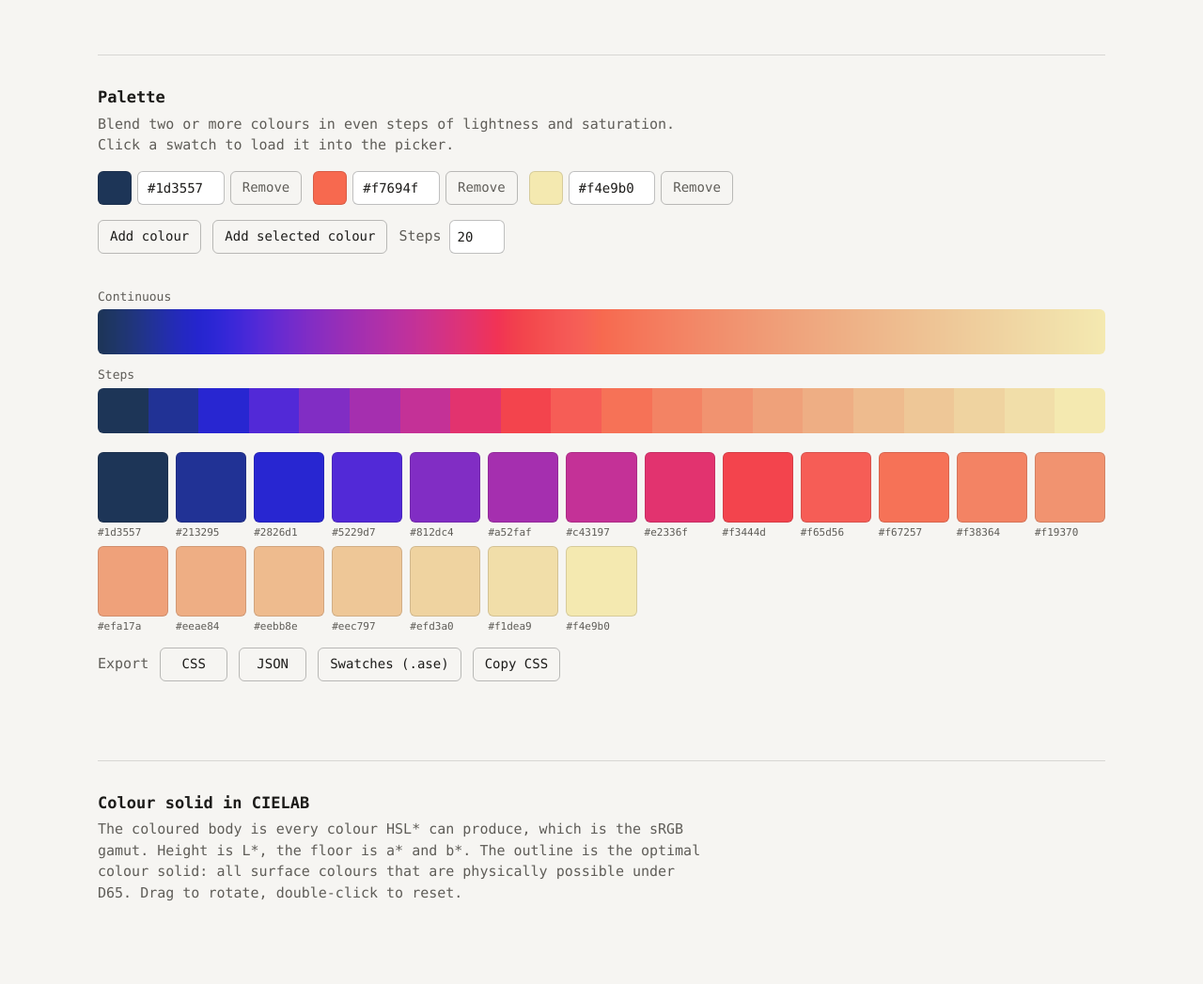
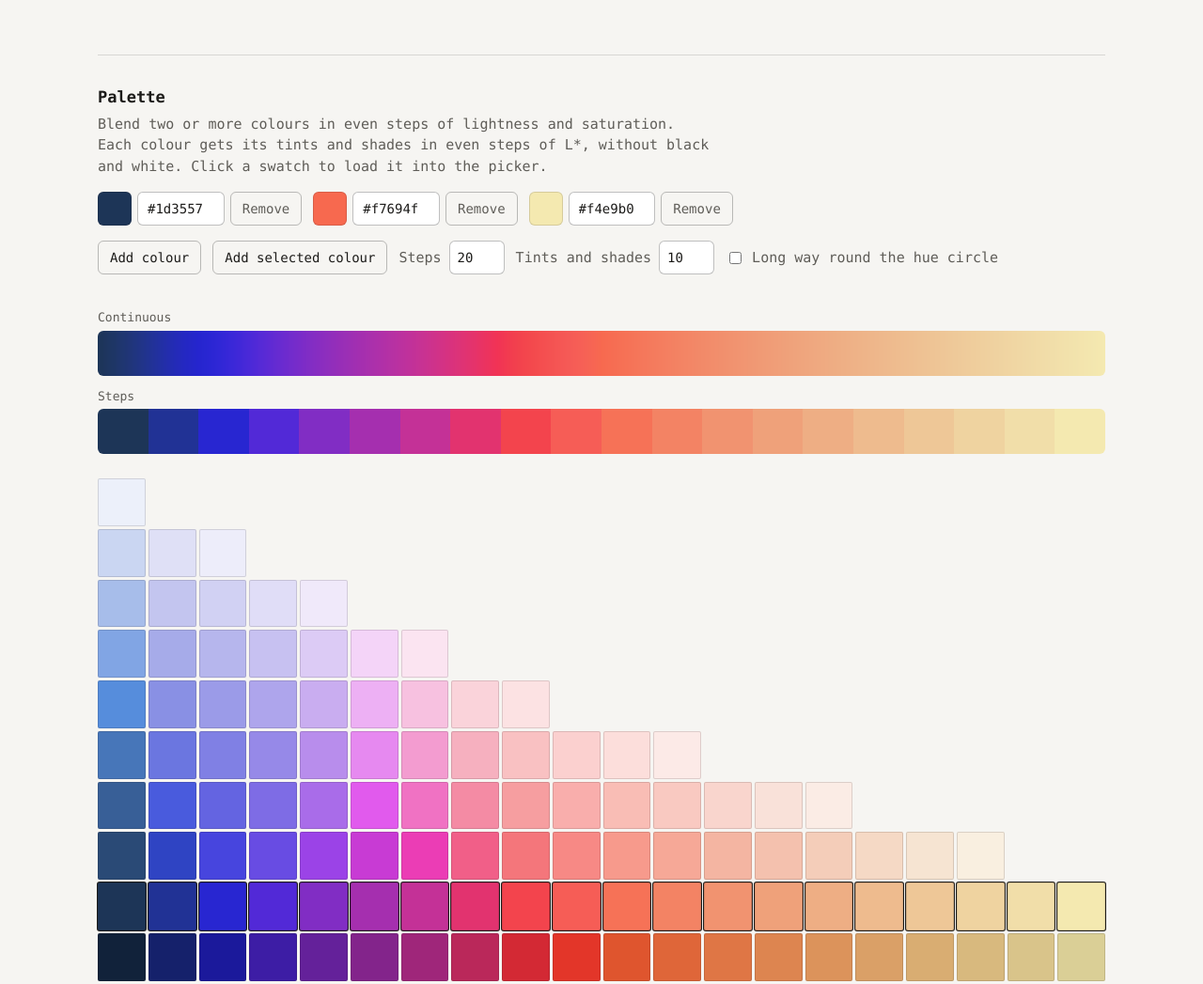
Before and after one commit to domizai/hsl-star, a website with bundled scripts: page docs/index.html in a window 1280 px wide. Shown: the part 928-1975 px from the top of the page at 94% size. Built offline with nearby package versions, Linux system fonts and the light colour scheme.

Commit message:
add tint and shades

```diff
--- a/docs/app.js
+++ b/docs/app.js
@@ -1,5 +1,5 @@
 import * as hslStar from './src/hsl-star.js';
-import { paletteGradient, interpolatePalette, paletteToCss, paletteToJson, paletteToAse } from './src/palette.js';
+import { paletteGradient, interpolatePalette, toneScale, paletteToCss, paletteToJson, paletteToAse } from './src/palette.js';
 import { createSolidView } from './solid-view.js';
 import { createMiniPicker } from './mini-picker.js';
 
@@ -519,9 +519,13 @@ for (const button of document.querySelectorAll('[data-copy]')) {
 const palette = {
   stops: ['#1d3557', '#f7694f', '#f4e9b0'],
   steps: 20,
+  tones: 10,
+  longHue: false,
   colours: [],
+  rows: [],
 };
 const MAX_STEPS = 256;
+const MAX_TONES = 50;
 
 // Popover for editing a palette colour. Edits update the colour's row in
 // place, so the popover keeps its anchor while you drag.
@@ -703,33 +707,55 @@ function renderPalette() {
   if (stops.some((c) => !c)) message = 'Enter every colour as hex or RGB, like #3a7bd5.';
   else if (!Number.isInteger(steps) || steps < 2 || steps > MAX_STEPS) message = `Use between 2 and ${MAX_STEPS} steps.`;
   else if (steps < stops.length) message = 'Use at least as many steps as colours.';
+  const tones = palette.tones;
+  const tonesValid = Number.isInteger(tones) && tones >= 0 && tones <= MAX_TONES;
+  if (!message && !tonesValid) message = `Use between 0 and ${MAX_TONES} tints and shades.`;
 
   error.textContent = message;
   $('steps').toggleAttribute('aria-invalid', message.includes('steps'));
+  $('tones').toggleAttribute('aria-invalid', !tonesValid);
   if (message) {
     palette.colours = [];
+    palette.rows = [];
     palette.validStops = null;
     out.replaceChildren();
     renderGradients();
     return;
   }
 
-  palette.colours = interpolatePalette(stops, steps, { hue: state.mode });
+  palette.colours = interpolatePalette(stops, steps, { hue: state.mode, longHue: palette.longHue });
   palette.validStops = stops;
   renderGradients();
+  // One column per palette colour, the colours themselves in the middle row,
+  // tints above and shades below. Rows hold equal steps of L* from the base,
+  // so every column lines up on its base colour.
+  palette.rows = palette.colours.map((base) => ({ base, ...toneScale(base, tones, { hue: state.mode }) }));
+  out.style.setProperty('--columns', palette.rows.length);
+  out.style.setProperty('--rows', tones * 2 + 1);
+  out.classList.toggle('dense', tones > 4 || palette.rows.length > 12);
   out.replaceChildren(
-    ...palette.colours.map((rgb) => {
+    ...palette.rows.flatMap(({ base, shades, tints }, i) =>
+      [...tints.slice().reverse(), base, ...shades.slice().reverse()].map((rgb, k) => {
+        const item = swatchItem(rgb, rgb === base);
+        item.style.gridColumn = i + 1;
+        item.style.gridRow = tones + 1 - tints.length + k;
+        return item;
+      }),
+    ),
+  );
+}
+
+function swatchItem(rgb, isBase) {
   const hex = hslStar.toHex(rgb);
   const item = document.createElement('button');
   item.type = 'button';
-      item.className = 'swatch-item';
+  item.className = isBase ? 'swatch-item base' : 'swatch-item';
   item.title = `${hex}, click to load into the picker`;
+  item.setAttribute('aria-label', `${isBase ? 'Palette colour' : 'Tone'} ${hex}`);
   item.innerHTML = `<span class="chip"></span><span class="hex">${hex}</span>`;
   item.querySelector('.chip').style.background = hex;
   item.addEventListener('click', () => selectColour(rgb));
   return item;
-    }),
-  );
 }
 
 // The palette as a continuous gradient and as a stepped bar. Both are drawn
@@ -755,7 +781,7 @@ function renderGradients() {
 
   const ctx = gradientCanvas.getContext('2d');
   const { width: w, height: h } = gradientCanvas;
-  const colourAt = paletteGradient(stops, { hue: state.mode });
+  const colourAt = paletteGradient(stops, { hue: state.mode, longHue: palette.longHue });
   const image = ctx.createImageData(w, h);
   for (let x = 0; x < w; x++) {
     const [r, g, b] = hslStar.to8bit(shown(colourAt(x / Math.max(1, w - 1))));
@@ -785,6 +811,18 @@ $('add-stop').addEventListener('click', () => {
 $('add-current').addEventListener('click', () => {
   palette.stops.push(hslStar.toHex(currentRgb()));
   renderStops();
+  renderPalette();
+});
+
+$('long-hue').checked = palette.longHue;
+$('long-hue').addEventListener('change', (event) => {
+  palette.longHue = event.target.checked;
+  renderPalette();
+});
+
+$('tones').value = palette.tones;
+$('tones').addEventListener('input', (event) => {
+  palette.tones = Number(event.target.value);
   renderPalette();
 });
 
@@ -823,7 +861,7 @@ for (const button of document.querySelectorAll('[data-export]')) {
   button.addEventListener('click', async () => {
     if (!palette.colours.length) return;
     const kind = button.dataset.export;
-    const colours = palette.colours;
+    const colours = palette.rows;
     if (kind === 'css') download('palette.css', paletteToCss(colours), 'text/css');
     if (kind === 'json') download('palette.json', paletteToJson(colours, { hue: state.mode }), 'application/json');
     if (kind === 'ase') download('palette.ase', paletteToAse(colours), 'application/octet-stream');
--- a/docs/index.html
+++ b/docs/index.html
@@ -88,13 +88,15 @@
 
     <section class="palette" aria-label="Palette generator">
       <h2>Palette</h2>
-      <p>Blend two or more colours in even steps of lightness and saturation. Click a swatch to load it into the picker.</p>
+      <p>Blend two or more colours in even steps of lightness and saturation. Each colour gets its tints and shades in even steps of L*, without black and white. Click a swatch to load it into the picker.</p>
 
       <div class="stops" id="stops"></div>
       <div class="row palette-controls">
         <button type="button" id="add-stop">Add colour</button>
         <button type="button" id="add-current">Add selected colour</button>
         <label class="steps">Steps <input type="number" id="steps" min="2" max="256" step="1"></label>
+        <label class="steps">Tints and shades <input type="number" id="tones" min="0" max="50" step="1"></label>
+        <label class="check"><input type="checkbox" id="long-hue"> Long way round the hue circle</label>
       </div>
       <p class="error" id="palette-error" role="alert"></p>
 
--- a/docs/src/palette.js
+++ b/docs/src/palette.js
@@ -6,8 +6,8 @@ import * as hslStar from './hsl-star.js';
 // A continuous gradient through two or more colours. Returns a function of
 // t in [0, 1] that gives gamma-encoded sRGB in [0, 1]; the stops sit at even
 // intervals. Lightness and saturation change linearly between stops, hue
-// takes the shorter way round.
-export function paletteGradient(stops, { hue = 'hsv' } = {}) {
+// takes the shorter way round, or the longer one with `longHue`.
+export function paletteGradient(stops, { hue = 'hsv', longHue = false } = {}) {
   if (stops.length < 2) throw new Error('A palette needs at least two colours.');
   const coords = stops.map((rgb) => hslStar.fromRgb(rgb, { hue }));
 
@@ -28,6 +28,7 @@ export function paletteGradient(stops, { hue = 'hsv' } = {}) {
     let dh = b.h - a.h;
     if (dh > 180) dh -= 360;
     if (dh < -180) dh += 360;
+    if (longHue && dh !== 0) dh -= Math.sign(dh) * 360;
     return hslStar.toRgb({ h: a.h + f * dh, l: a.l + f * (b.l - a.l), s: a.s + f * (b.s - a.s) }, { hue });
   };
 }
@@ -47,30 +48,81 @@ export function interpolatePalette(stops, steps, options) {
   return colours;
 }
 
-const swatchName = (i, rgb) => `${String(i + 1).padStart(2, '0')} ${hslStar.toHex(rgb)}`;
+// Shades and tints of one colour: hue and saturation stay, lightness moves in
+// even steps of 100 / (steps + 1) L*, so a black base gets `steps` tints and a
+// white one `steps` shades. Black and white themselves are left out. Returns
+// the shades darkest first and the tints lightest last.
+export function toneScale(rgb, steps, { hue = 'hsv' } = {}) {
+  const { h, s, l } = hslStar.fromRgb(rgb, { hue });
+  const step = 100 / (steps + 1);
+  const tone = (k) => hslStar.toRgb({ h, s, l: l + k * step }, { hue });
+  // Half a step of slack, so a base just off a level doesn't add a near-black
+  // or near-white swatch.
+  const below = Math.max(0, Math.ceil(l / step - 0.5) - 1);
+  const above = Math.max(0, Math.ceil((100 - l) / step - 0.5) - 1);
+  return {
+    shades: Array.from({ length: below }, (_, i) => tone(i - below)),
+    tints: Array.from({ length: above }, (_, i) => tone(i + 1)),
+  };
+}
+
+// The exports take either a flat list of colours or rows of tones, one row
+// per palette colour: { base, shades, tints } as toneScale gives them. Rows
+// with tones are written in groups, one per palette colour, darkest shade
+// first and lightest tint last.
+function toGroups(colours) {
+  const rows = colours.map((c) => (Array.isArray(c) ? { base: c, shades: [], tints: [] } : c));
+  const number = (i) => String(i + 1).padStart(2, '0');
+  const swatches = (row, i) => [
+    ...row.shades.map((rgb, k) => ({ rgb, index: i, tone: k - row.shades.length })),
+    { rgb: row.base, index: i, tone: 0 },
+    ...row.tints.map((rgb, k) => ({ rgb, index: i, tone: k + 1 })),
+  ];
+  const grouped = rows.some((row) => row.shades.length || row.tints.length);
+  if (!grouped) return { grouped, groups: [{ swatches: rows.flatMap(swatches) }] };
+  return { grouped, groups: rows.map((row, i) => ({ name: `${number(i)} ${hslStar.toHex(row.base)}`, swatches: swatches(row, i) })) };
+}
+
+const toneLabel = (tone) => (tone < 0 ? `dark ${-tone}` : tone > 0 ? `light ${tone}` : '');
+const swatchName = ({ rgb, index, tone }) =>
+  [String(index + 1).padStart(2, '0'), toneLabel(tone), hslStar.toHex(rgb)].filter(Boolean).join(' ');
 
 export function paletteToCss(colours, prefix = 'palette') {
-  const lines = colours.map((rgb, i) => `  --${prefix}-${i + 1}: ${hslStar.toHex(rgb)};`);
-  return `:root {\n${lines.join('\n')}\n}\n`;
+  const { groups } = toGroups(colours);
+  const blocks = groups.map(({ swatches }) =>
+    swatches
+      .map(({ rgb, index, tone }) => {
+        const suffix = toneLabel(tone).replace(' ', '-');
+        return `  --${prefix}-${index + 1}${suffix ? `-${suffix}` : ''}: ${hslStar.toHex(rgb)};`;
+      })
+      .join('\n'),
+  );
+  return `:root {\n${blocks.join('\n\n')}\n}\n`;
 }
 
 export function paletteToJson(colours, { hue = 'hsv' } = {}) {
-  const data = colours.map((rgb, i) => {
-    const { h, l, s } = hslStar.fromRgb(rgb, { hue });
+  const { grouped, groups } = toGroups(colours);
+  const entry = (swatch) => {
+    const { h, l, s } = hslStar.fromRgb(swatch.rgb, { hue });
     return {
-      name: swatchName(i, rgb),
-      hex: hslStar.toHex(rgb),
-      rgb: hslStar.to8bit(rgb),
+      name: swatchName(swatch),
+      ...(grouped && { tone: swatch.tone }),
+      hex: hslStar.toHex(swatch.rgb),
+      rgb: hslStar.to8bit(swatch.rgb),
       hslStar: { h: round(h, 2), l: round(l, 2), s: round(s, 4) },
     };
-  });
-  return JSON.stringify({ space: 'HSL*', hueAxis: hue, colours: data }, null, 2) + '\n';
+  };
+  const data = grouped
+    ? { groups: groups.map(({ name, swatches }) => ({ name, colours: swatches.map(entry) })) }
+    : { colours: groups[0].swatches.map(entry) };
+  return JSON.stringify({ space: 'HSL*', hueAxis: hue, ...data }, null, 2) + '\n';
 }
 
 const round = (v, digits) => Math.round(v * 10 ** digits) / 10 ** digits;
 
-// Adobe Swatch Exchange, version 1.0. Big-endian. One group holding RGB
-// process colours; names are UTF-16 with a terminating zero.
+// Adobe Swatch Exchange, version 1.0. Big-endian. Groups of RGB process
+// colours, one for the whole palette or one per palette colour when it has
+// tones; names are UTF-16 with a terminating zero.
 export function paletteToAse(colours, groupName = 'HSL* palette') {
   const blocks = [];
   const nameBytes = (name) => {
@@ -82,16 +134,17 @@ export function paletteToAse(colours, groupName = 'HSL* palette') {
     return out;
   };
 
-  const groupStart = () => {
-    const name = nameBytes(groupName);
+  const groupStart = (label) => {
+    const name = nameBytes(label);
     const body = new Uint8Array(2 + name.length);
-    new DataView(body.buffer).setUint16(0, groupName.length + 1);
+    new DataView(body.buffer).setUint16(0, label.length + 1);
     body.set(name, 2);
     return { type: 0xc001, body };
   };
 
-  const colourBlock = (rgb, i) => {
-    const label = swatchName(i, rgb);
+  const colourBlock = (swatch) => {
+    const { rgb } = swatch;
+    const label = swatchName(swatch);
     const name = nameBytes(label);
     const body = new Uint8Array(2 + name.length + 4 + 12 + 2);
     const view = new DataView(body.buffer);
@@ -106,7 +159,10 @@ export function paletteToAse(colours, groupName = 'HSL* palette') {
     return { type: 0x0001, body };
   };
 
-  blocks.push(groupStart(), ...colours.map(colourBlock), { type: 0xc002, body: new Uint8Array(0) });
+  for (const group of toGroups(colours).groups) {
+    const label = group.name ? `${groupName} ${group.name}` : groupName;
+    blocks.push(groupStart(label), ...group.swatches.map(colourBlock), { type: 0xc002, body: new Uint8Array(0) });
+  }
 
   const size = 12 + blocks.reduce((sum, b) => sum + 6 + b.body.length, 0);
   const out = new Uint8Array(size);
--- a/docs/style.css
+++ b/docs/style.css
@@ -387,12 +387,17 @@ button:focus-visible { outline: 2px solid var(--focus); outline-offset: 1px; }
 .mini-actions button { white-space: nowrap; }
 
 .swatches {
+  --gap: 8px;
   display: grid;
-  grid-template-columns: repeat(auto-fill, minmax(72px, 1fr));
-  gap: 8px;
+  grid-template-columns: repeat(var(--columns), minmax(0, 96px));
+  grid-template-rows: repeat(var(--rows), auto);
+  justify-content: center;
+  gap: var(--gap);
   margin-top: 8px;
 }
+.swatches.dense { --gap: 3px; }
 .swatch-item {
+  container-type: inline-size;
   height: auto;
   min-width: 0;
   padding: 0;
@@ -408,6 +413,12 @@ button:focus-visible { outline: 2px solid var(--focus); outline-offset: 1px; }
   box-shadow: inset 0 0 0 1px var(--border);
 }
 .swatch-item .hex { display: block; margin-top: 4px; font: 11px var(--mono); color: var(--text-2); }
+.swatches.dense .chip { border-radius: 2px; }
+.swatch-item.base .chip { box-shadow: inset 0 0 0 1px var(--border), 0 0 0 1px var(--text); }
+/* Too narrow for the hex code: the tooltip still has it. */
+@container (max-width: 64px) {
+  .swatch-item .hex { display: none; }
+}
 
 .share { width: 100%; margin-top: 12px; }
 
--- a/docs/test/palette.test.js
+++ b/docs/test/palette.test.js
@@ -1,7 +1,7 @@
 import { test } from 'node:test';
 import assert from 'node:assert/strict';
 import * as hslStar from '../src/hsl-star.js';
-import { interpolatePalette, paletteToCss, paletteToJson, paletteToAse } from '../src/palette.js';
+import { interpolatePalette, toneScale, paletteToCss, paletteToJson, paletteToAse } from '../src/palette.js';
 
 const stops = ['#1d3557', '#f7694f', '#f4e9b0'].map(hslStar.parseColor);
 
@@ -86,3 +86,53 @@ test('ASE export has a valid structure', () => {
   assert.deepEqual(types, [0xc001, 1, 1, 1, 0xc002]);
   assert.deepEqual(read[1], { name: '02 #f7694f', rgb: [247, 105, 79], kind: 2 });
 });
+
+test('tone scale steps evenly in L* and leaves out black and white', () => {
+  const steps = 10;
+  const step = 100 / (steps + 1);
+  for (const hex of ['#000000', '#1d3557', '#f7694f', '#f4e9b0', '#ffffff']) {
+    const base = hslStar.parseColor(hex);
+    const { shades, tints } = toneScale(base, steps);
+    const l = [...shades, base, ...tints].map((c) => hslStar.fromRgb(c).l);
+    assert.ok(shades.length + tints.length <= steps, hex);
+    for (let i = 1; i < l.length; i++) assert.ok(Math.abs(l[i] - l[i - 1] - step) < 0.5, `${hex} step ${i}`);
+    for (const c of [...shades, ...tints]) {
+      const lc = hslStar.fromRgb(c).l;
+      assert.ok(lc > step / 2 - 0.5 && lc < 100 - step / 2 + 0.5, hex);
+    }
+  }
+  assert.equal(toneScale([0, 0, 0], steps).tints.length, steps);
+  assert.equal(toneScale([1, 1, 1], steps).shades.length, steps);
+});
+
+test('long hue goes the other way round', () => {
+  // Red (0°) to magenta (300°) the long way passes green (120°).
+  const colours = interpolatePalette([[1, 0, 0], [1, 0, 1]], 3, { longHue: true });
+  const h = hslStar.fromRgb(colours[1]).h;
+  assert.ok(Math.abs(h - 150) < 2, `hue ${h}`);
+});
+
+test('exports group tints and shades per palette colour', () => {
+  const rows = interpolatePalette(stops, 3).map((base) => ({ base, ...toneScale(base, 4) }));
+  const sizes = rows.map((r) => r.shades.length + 1 + r.tints.length);
+
+  const css = paletteToCss(rows);
+  assert.equal(css.split('\n\n').length, 3);
+  assert.match(css, /--palette-2: #f7694f;/);
+  assert.match(css, /--palette-1-light-1: #/);
+  assert.match(css, /--palette-3-dark-1: #/);
+
+  const json = JSON.parse(paletteToJson(rows));
+  assert.deepEqual(json.groups.map((g) => g.colours.length), sizes);
+  assert.equal(json.groups[1].name, '02 #f7694f');
+  const base = json.groups[1].colours.find((c) => c.tone === 0);
+  assert.equal(base.name, '02 #f7694f');
+  const tones = json.groups[1].colours.map((c) => c.tone);
+  assert.deepEqual(tones, [...tones].sort((a, b) => a - b));
+  assert.match(json.groups[1].colours[0].name, /^02 dark \d #/);
+
+  const bytes = paletteToAse(rows, 'Test');
+  const view = new DataView(bytes.buffer);
+  const total = sizes.reduce((a, b) => a + b, 0);
+  assert.equal(view.getUint32(8), total + 2 * rows.length);
+});
```
Also changed, not shown: .claude/launch.json (added), README.md. Lines whose indentation alone changed are shown as unchanged.
